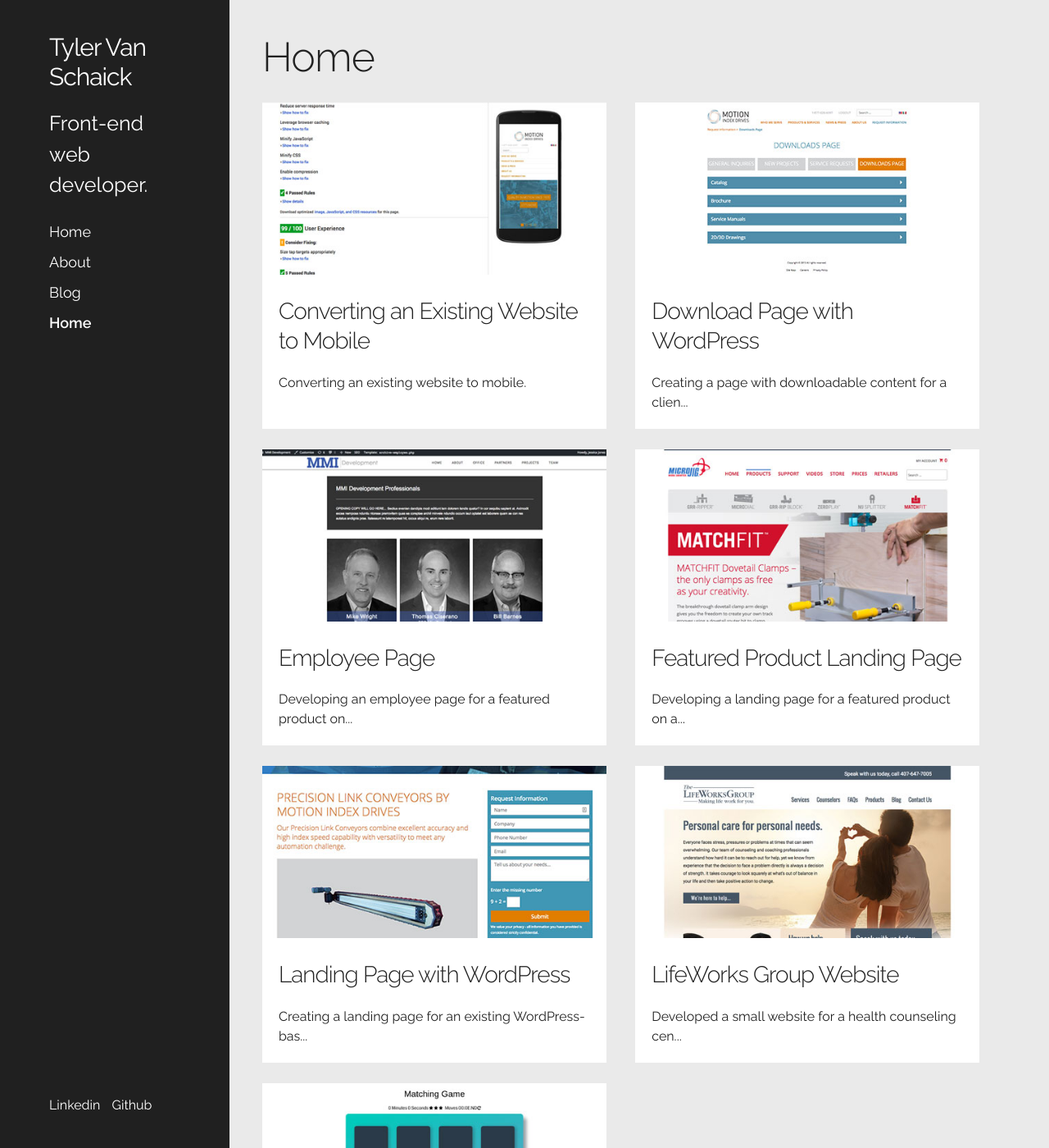
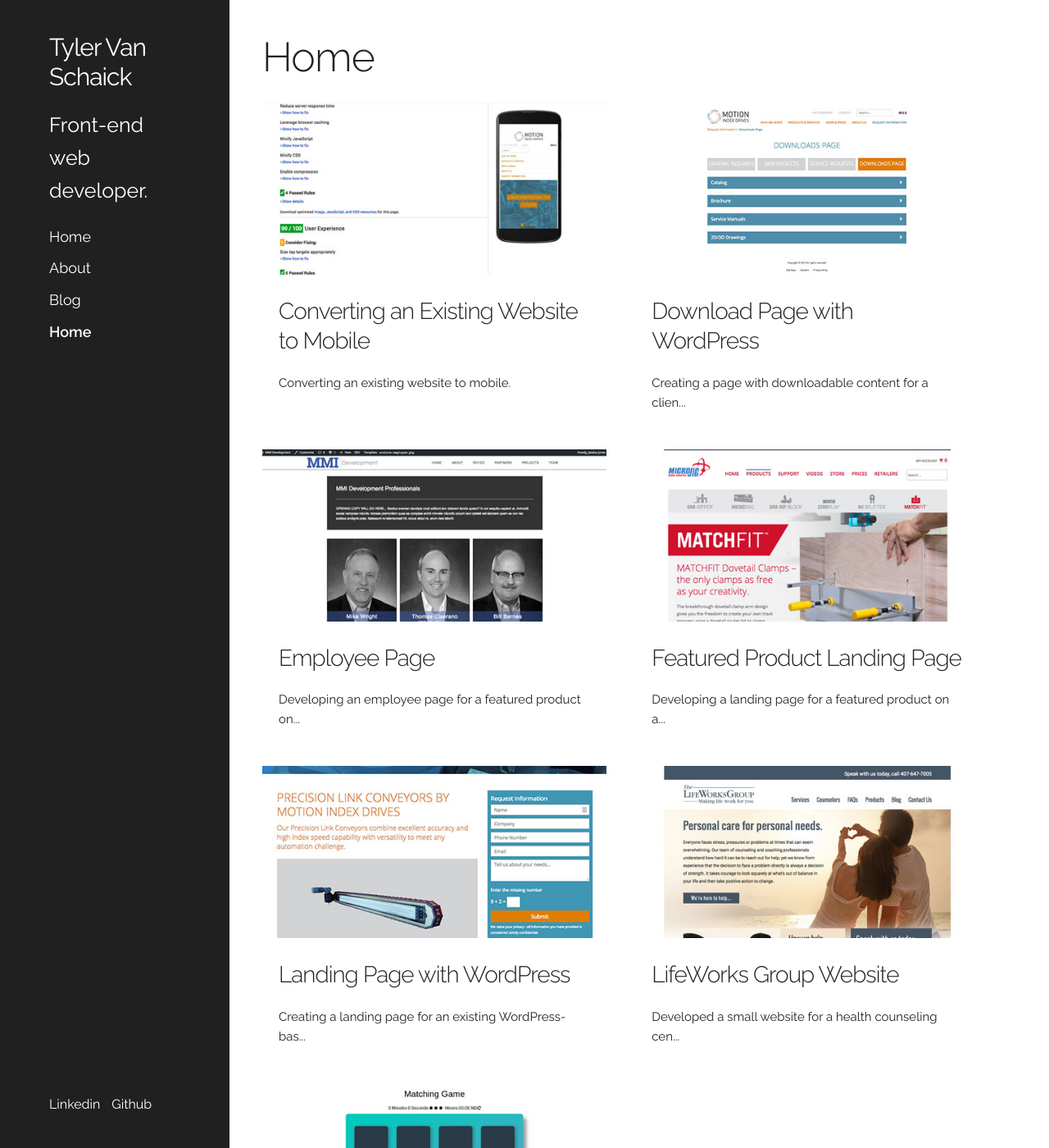
Before and after one commit to tyler-vs/tyler-vs.github.io, a Jekyll site: the page built from index.html, in a window 1280 px wide and 1400 px high. Shown: the whole window at 82% size. Built offline with Jekyll 4.4.1, drawn with Linux system fonts in a browser that asks for light colours; nearby versions of some CDN libraries; the list of posts is cut into pages by our own code.

Commit message:
Update _reset.scss
Remove unncessary styles.

```diff
--- a/_sass/base/_reset.scss
+++ b/_sass/base/_reset.scss
@@ -4,18 +4,9 @@
  * vendor stylesheets.
  */
 
-/* Use font size as seen in Skeleton Lib */
-html {
-  font-size: 62.5%;
-}
-
-body {
-  line-height: 1.5;
-  font-size: 16px;
-  background-color: #eaeaea;
-}
-
-/* Responsive images */
+/*
+ * Responsive images
+ */
 img {
   max-width: 100%;
   height: auto;
```
